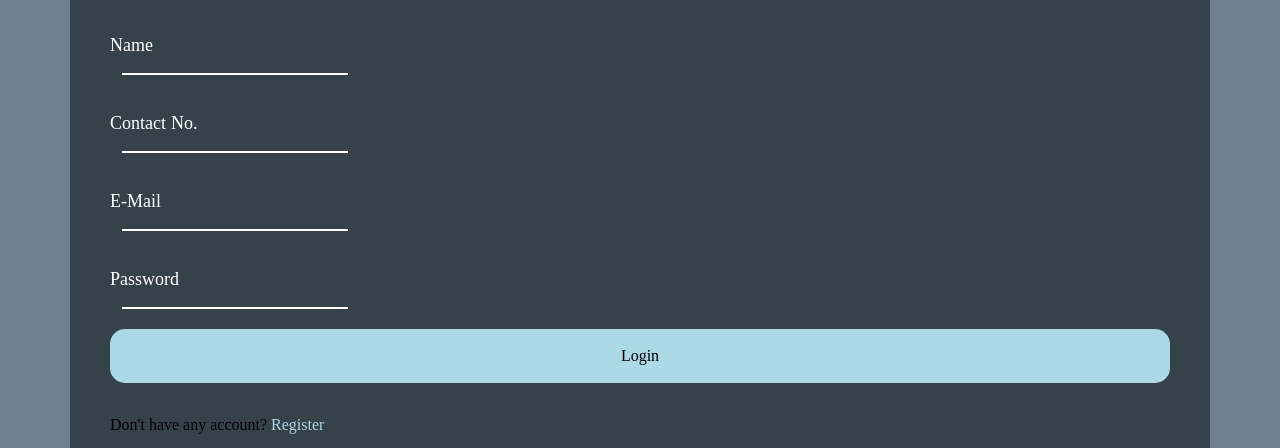
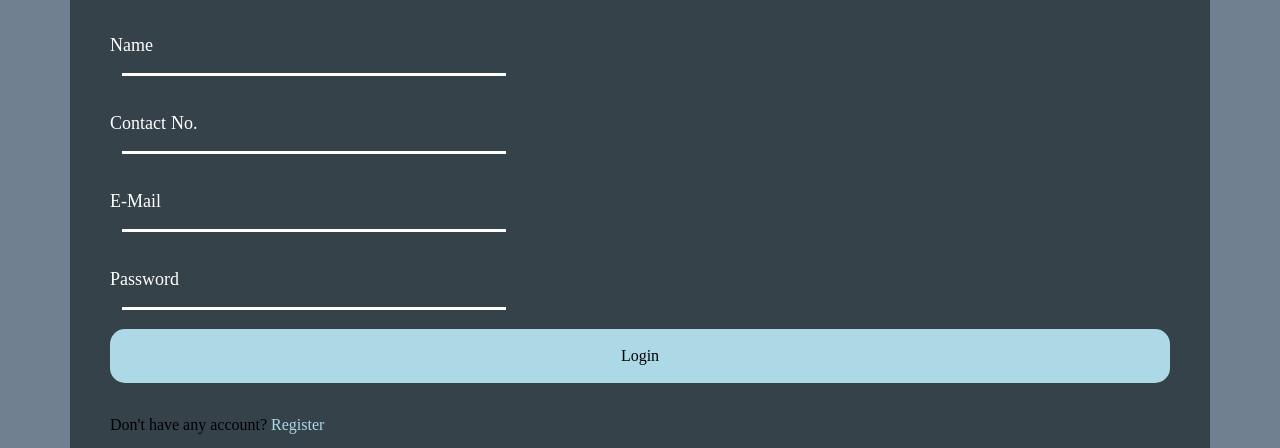
Before and after one commit to arinsoni/Responsive-WebPage, a plain HTML site: page contact.html in a window 1280 px wide. Shown: the part 351-799 px from the top of the page. Drawn offline with nearby package versions, Linux system fonts and the light colour scheme.

Commit message:
changed login hover effect

```diff
--- a/style.css
+++ b/style.css
@@ -343,10 +343,10 @@ h2 span {
 .form-control input{
   background-color: transparent;
   border: 0;
-  border-bottom: 2px #fff solid;
+  border-bottom: 3px #fff solid;
   display: block;
-  width: 100%;
-  padding: 10px 0;
+  width: 30vw;
+  padding: 10px ;
   font-size: 20px;
   color: white;
 }
@@ -378,9 +378,10 @@ h2 span {
   transform: scale(1)
 }
 #login:hover{
-  background-color: lightpink;
+
+  background-color: coral;
   color: white;
-  font-size: 2.5vw;
+
 }
 
 .text {
```
